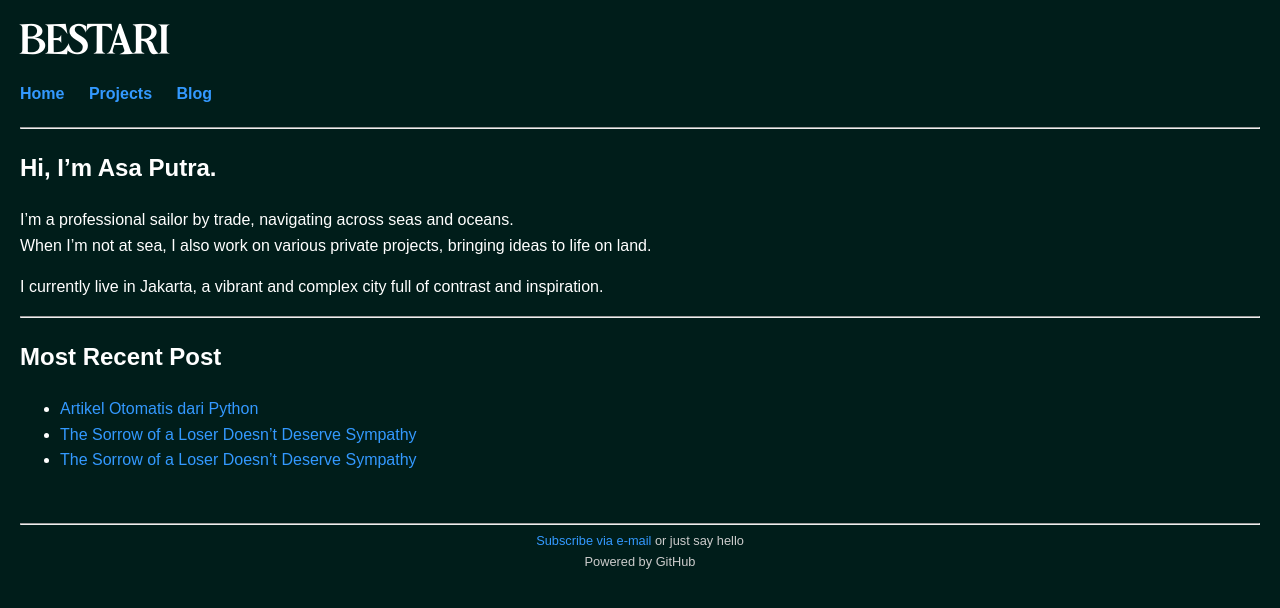
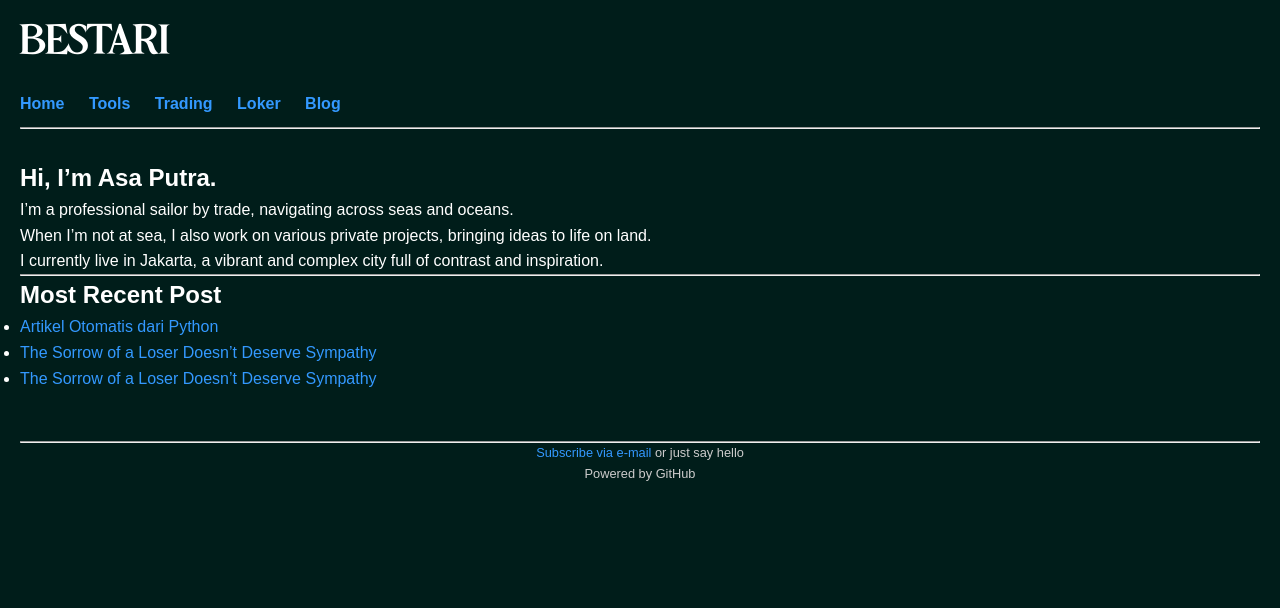
Before and after one commit to junesa38/BESTARI, a Jekyll site: the page built from index.md, in a window 1280 px wide. Shown: the top 608 px of the page. Built offline with Jekyll 4.4.1, drawn with Linux system fonts in a browser that asks for light colours.

Commit message:
Update default.html

```diff
--- a/_layouts/default.html
+++ b/_layouts/default.html
@@ -12,6 +12,8 @@
 
     * {
       box-sizing: border-box;
+      margin: 0;
+      padding: 0;
     }
 
     body {
@@ -19,7 +21,6 @@
       background-color: #001d1a;
       color: white;
       padding: 20px;
-      margin: auto;
       max-width: 100%;
       line-height: 1.6;
     }
@@ -29,24 +30,40 @@
       text-decoration: none;
     }
 
-    nav {
-      margin-top: 10px;
-      margin-bottom: 20px;
-      text-align: left; /* Kembali ke rata kiri */
+    a:hover {
+      text-decoration: underline;
     }
 
-    nav a {
-      margin-right: 20px; /* Jarak antar tombol */
-      margin-left: 0;   /* Pastikan tidak ada margin kiri */
-      font-weight: bold;
-      display: inline-block; /* Penting agar tetap sejajar */
+    header {
+      margin-bottom: 20px;
     }
 
     .logo {
       font-size: 2em;
       font-weight: bold;
-      font-family: 'Burgundia', sans-serif;
+      font-family: 'Burgundia', Arial, sans-serif;
       letter-spacing: 1px;
+      margin-bottom: 10px;
+    }
+
+    nav {
+      background-color: #001d1a;
+      padding: 10px 0;
+    }
+
+    nav a {
+      margin-right: 20px;
+      color: #3399ff;
+      font-weight: bold;
+      font-size: 1em;
+    }
+
+    nav a:hover {
+      text-decoration: underline;
+    }
+
+    main {
+      padding-top: 10px;
     }
 
     footer {
@@ -61,15 +78,11 @@
         font-size: 1.5em;
       }
 
-      nav {
-        text-align: left; /* Tetap rata kiri di mobile */
-        padding-left: 0; /* Pastikan tidak ada padding yang mengganggu */
-      }
       nav a {
-        display: inline-block; /* Tetap sejajar di mobile */
-        margin-right: 15px; /* Jarak antar tombol di mobile */
-        margin-bottom: 5px; /* Jika tombol wrap ke bawah */
-        white-space: nowrap; /* Mencegah teks tombol terpotong */
+        display: inline-block;
+        margin-right: 15px;
+        margin-bottom: 5px;
+        white-space: nowrap;
       }
 
       body {
@@ -77,25 +90,18 @@
       }
     }
   </style>
-  <!-- Google tag (gtag.js) -->
-<script async src="https://www.googletagmanager.com/gtag/js?id=G-PYDNQB90MH"></script>
-<script>
-  window.dataLayer = window.dataLayer || [];
-  function gtag(){dataLayer.push(arguments);}
-  gtag('js', new Date());
+</head>
 
-  gtag('config', 'G-PYDNQB90MH');
-</script>
-</head>
 <body>
   <header>
     <div class="logo">BESTARI</div>
     <nav>
       <a href="{{ "/" | relative_url }}">Home</a>
-  <a href="{{ "/projects/" | relative_url }}">Projects</a>
+      <a href="{{ "/tools/" | relative_url }}">Tools</a>
+      <a href="{{ "/trading/" | relative_url }}">Trading</a>
+      <a href="{{ "/loker/" | relative_url }}">Loker</a>
       <a href="{{ "/blog/" | relative_url }}">Blog</a>
     </nav>
-
     <hr>
   </header>
 
@@ -108,6 +114,5 @@
     <a href="mailto:junesa38@gmail.com">Subscribe via e-mail</a> or just say hello
     <br>Powered by GitHub
   </footer>
-
 </body>
 </html>
```
Lines whose indentation alone changed are shown as unchanged.
